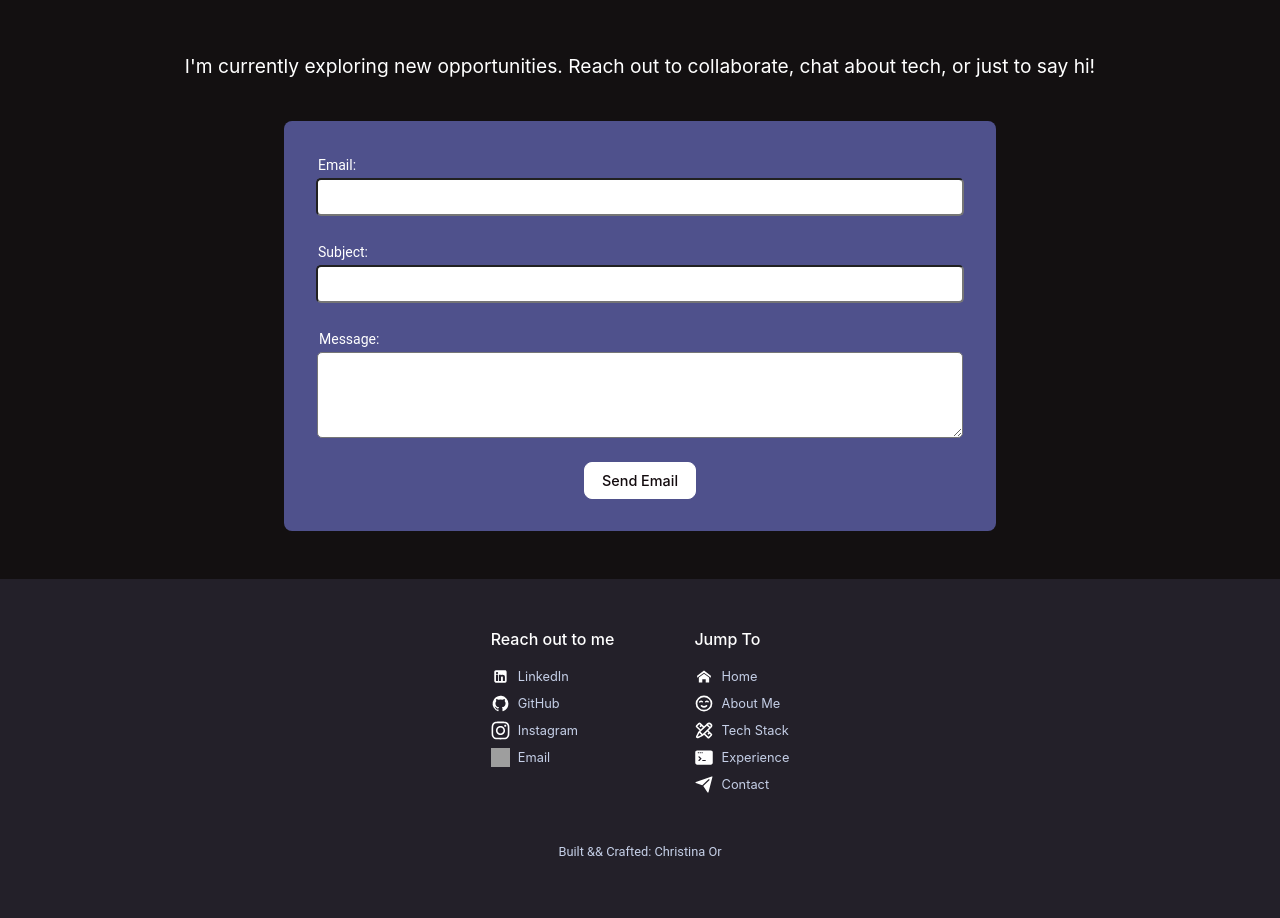
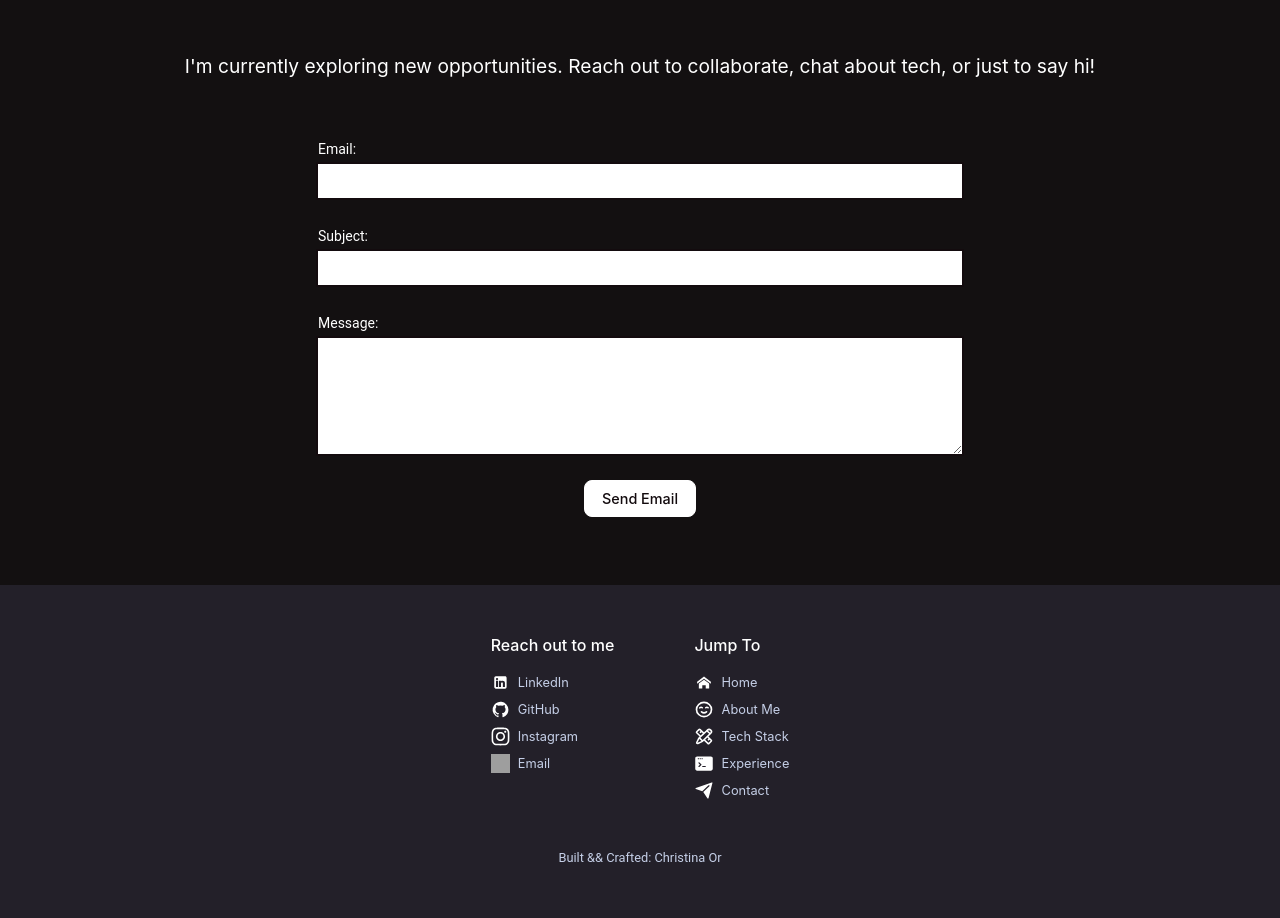
Before and after one commit to christinaor/christinaor.github.io, a React (Vite) app: page / in a window 1280 px wide. Shown: the part 3740-4658 px from the top of the page. Built offline with nearby package versions, Linux system fonts and the light colour scheme; grey boxes are pictures that could not be loaded.

Commit message:
Fix email form

```diff
--- a/src/components/EmailForm/EmailForm.tsx
+++ b/src/components/EmailForm/EmailForm.tsx
@@ -1,4 +1,4 @@
-import { useCallback, useState } from 'react';
+import { useCallback, useEffect, useState } from 'react';
 import styles from './styles.module.scss';
 
 export default function EmailForm() {
@@ -15,6 +15,12 @@ export default function EmailForm() {
     setMessage('');
     setSubmitClicked(true);
   }, [email, subject, message]);
+
+  useEffect(() => {
+    if (submitClicked) {
+      setTimeout(() => setSubmitClicked(false), 5000)
+    }
+  }, [submitClicked])
 
   return (
     <form className={styles.emailForm} onSubmit={handleSubmit}>
--- a/src/components/EmailForm/styles.module.scss
+++ b/src/components/EmailForm/styles.module.scss
@@ -6,10 +6,9 @@
   flex-direction: column;
   align-items: center;
 
-  padding: 2rem;
+  padding: 1rem clamp(5rem, 10vw, 10rem) 1.25rem;
   gap: 1.5rem;
 
-  background-color: $cardBackground;
   color: $mainHeaderColor;
   font-size: 0.8rem;
   border-radius: 8px;
@@ -29,11 +28,18 @@
 .emailForm input, .emailForm textarea {
   width: 15rem;
 
-  border-radius: 5px;
+  border: 2px solid $mainTextColorBlack;
+  border-radius: 0;
   font-family: inherit;
+  background-color: $mainHeaderColor;
 }
+
+.emailForm input:hover, .emailForm textarea:hover {
+  border: 2px solid $subTextColor;
+}
+
 .emailForm textarea {
-  min-height: 50vh;
+  min-height: 7rem;
   resize: vertical;
 }
 
@@ -41,19 +47,16 @@
   height: 2rem;
 }
 
-.emailForm textarea {
-  min-height: 5rem;
-}
-
 .emailSent {
   padding: 0.6rem;
 
   font-size: 0.9rem;
+  color: $green-light;
 }
 
 @media only screen and (min-width: $mobile-max) and (max-width: $desktop-min) {
   .emailForm input, .emailForm textarea {
-    width: clamp(20rem, 60vw, 40rem);
+    width: clamp(20rem, 50vw, 40rem);
     // width: 40rem;
     // width: 70vw;
     // max-width: 20rem;
```
